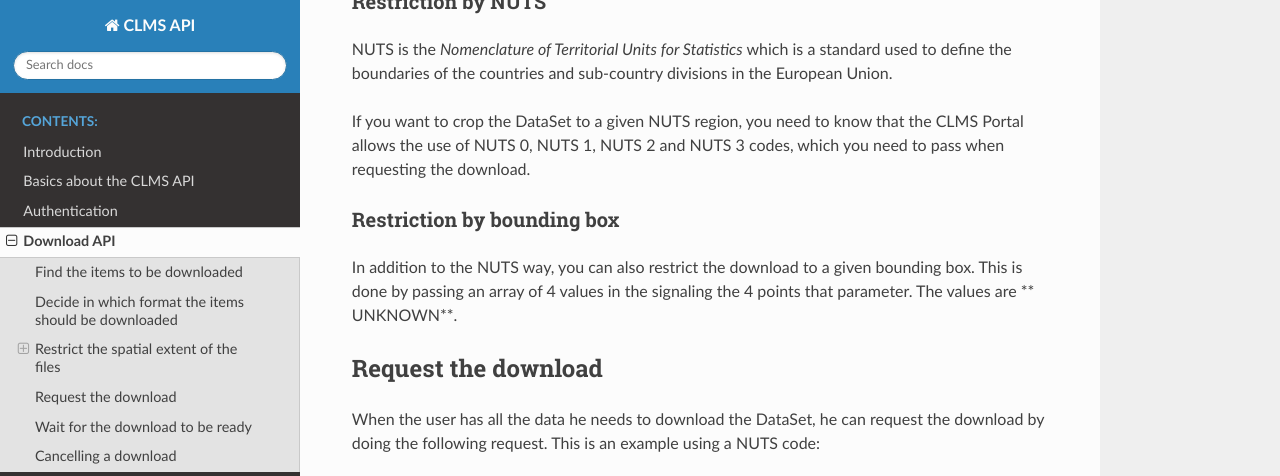
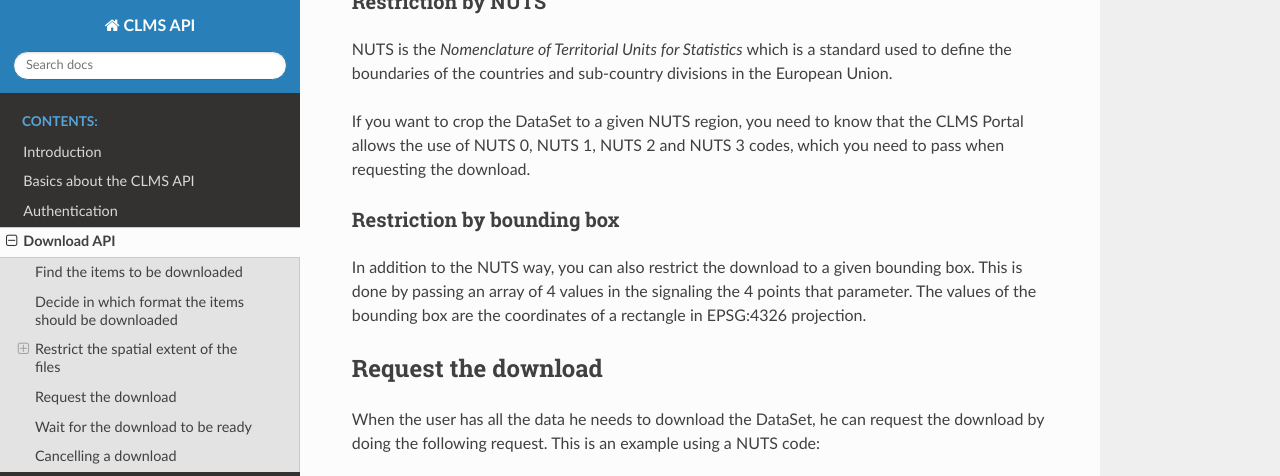
Before and after one commit to eea/clms-api-docs, a Sphinx documentation site: the page built from source/download.md, in a window 1280 px wide and 900 px high, scrolled down 2172 px, cut to the strip 0-476 px from the top of the window. Built offline with Sphinx 7.4.7 and the Read the Docs theme 2.0.0, drawn with Linux system fonts in a browser that asks for light colours.

Commit message:
doc boundingbox

```diff
--- a/source/download.md
+++ b/source/download.md
@@ -75,7 +75,8 @@
 
 ### Restriction by bounding box
 
-In addition to the NUTS way, you can also restrict the download to a given bounding box. This is done by passing an array of 4 values in the signaling the 4 points that parameter. The values are ** UNKNOWN**.
+In addition to the NUTS way, you can also restrict the download to a given bounding box. This is done by passing an array of 4 values in the signaling the 4 points that parameter. The values of the bounding box are the coordinates of a rectangle in EPSG:4326 projection.
+
 
 ## Request the download
 
```
